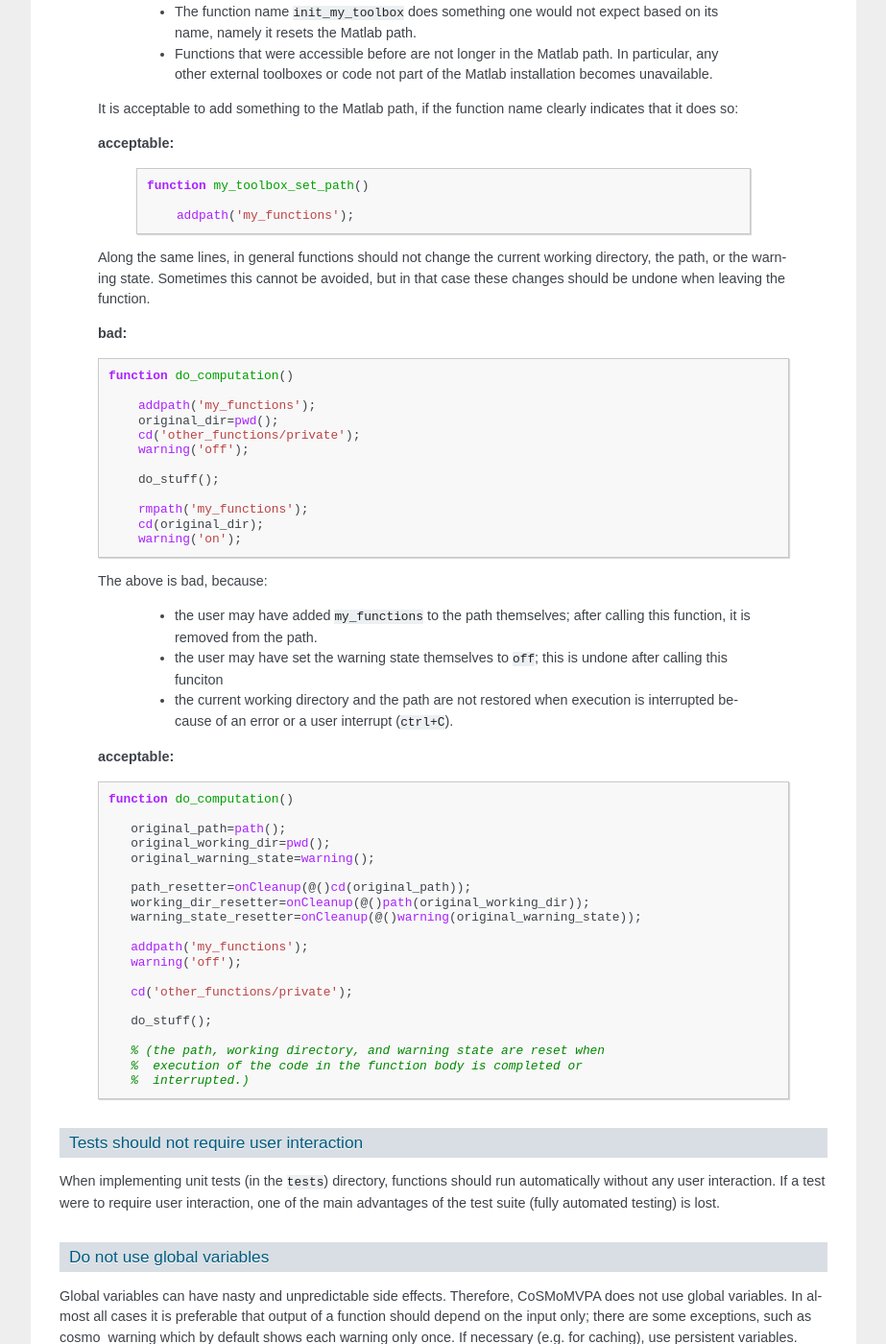
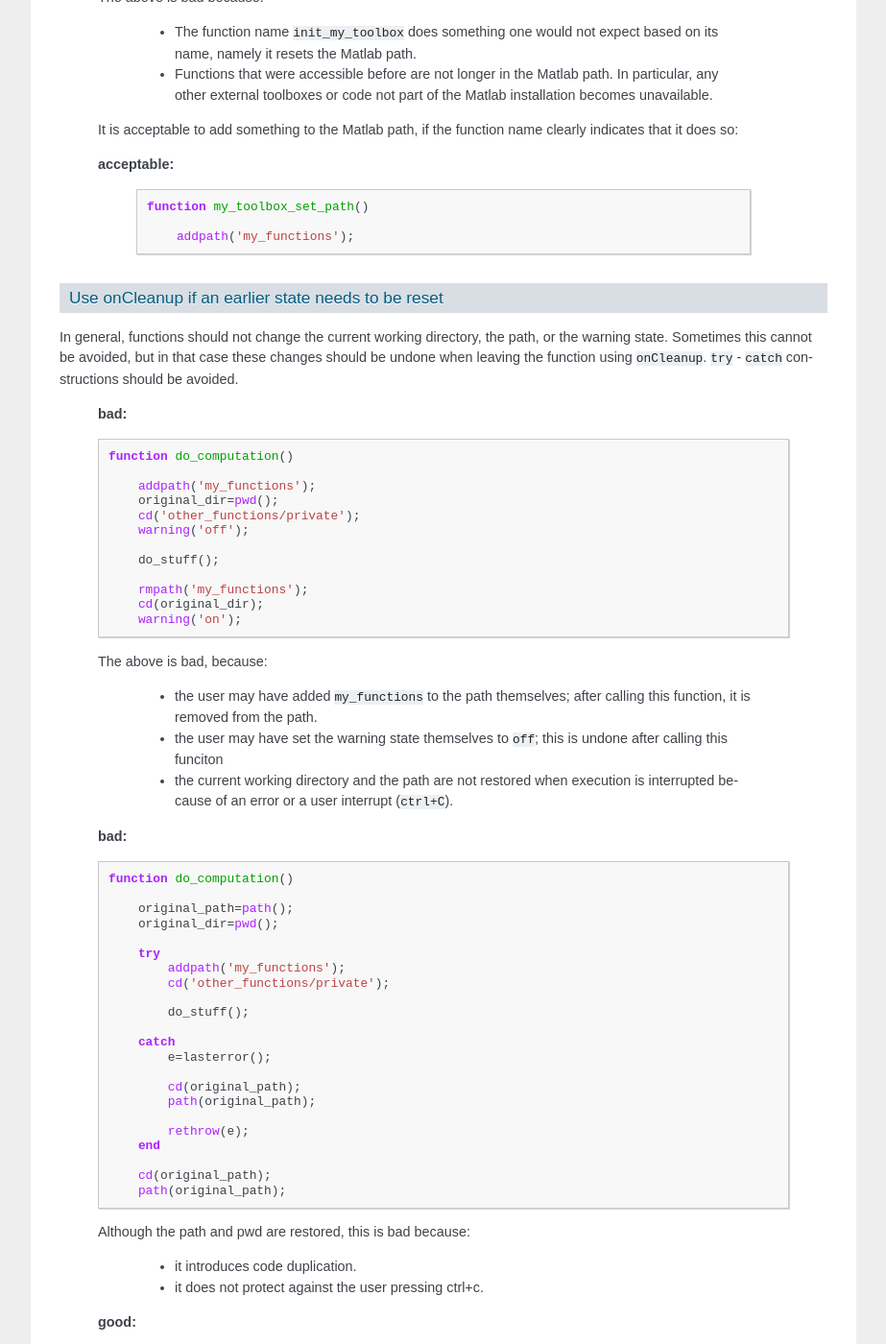
Before and after one commit to CoSMoMVPA/CoSMoMVPA, a Sphinx documentation site: the page built from doc/source/contribute.rst, in a window 1280 px wide and 1400 px high, scrolled down 14627 px. Shown: the whole window at 96% size, without its empty margins (198-1121 px from the left). Built offline with Sphinx 7.4.7, drawn with Linux system fonts in a browser that asks for light colours; pages that are not in the unit, such as notebooks, are missing from menus; some of the changed text lies outside the part shown.

Commit message:
WEB: explain use of onCleanup

```diff
--- a/doc/source/contribute.rst
+++ b/doc/source/contribute.rst
@@ -769,7 +769,10 @@ Generally try to avoid side effects, and if that is not possible, indicate such
 
             addpath('my_functions');
 
-    Along the same lines, in general functions should not change the current working directory, the path, or the warning state. Sometimes this cannot be avoided, but in that case these changes should be undone when leaving the function.
+Use onCleanup if an earlier state needs to be reset
++++++++++++++++++++++++++++++++++++++++++++++++++++
+
+In general, functions should not change the current working directory, the path, or the warning state. Sometimes this cannot be avoided, but in that case these changes should be undone when leaving the function using ``onCleanup``. ``try`` - ``catch`` constructions should be avoided.
 
     **bad:**
 
@@ -794,7 +797,40 @@ Generally try to avoid side effects, and if that is not possible, indicate such
         - the user may have set the warning state themselves to ``off``; this is undone after calling this funciton
         - the current working directory and the path are not restored when execution is interrupted because of an error or a user interrupt (``ctrl+C``).
 
-    **acceptable:**
+    **bad:**
+
+    .. code-block:: matlab
+
+        function do_computation()
+
+            original_path=path();
+            original_dir=pwd();
+
+            try
+                addpath('my_functions');
+                cd('other_functions/private');
+
+                do_stuff();
+
+            catch
+                e=lasterror();
+
+                cd(original_path);
+                path(original_path);
+
+                rethrow(e);
+            end
+
+            cd(original_path);
+            path(original_path);
+
+    Although the path and pwd are restored, this is bad because:
+
+        - it introduces code duplication.
+        - it does not protect against the user pressing ctrl+c.
+
+
+    **good:**
 
     .. code-block:: matlab
 
```
